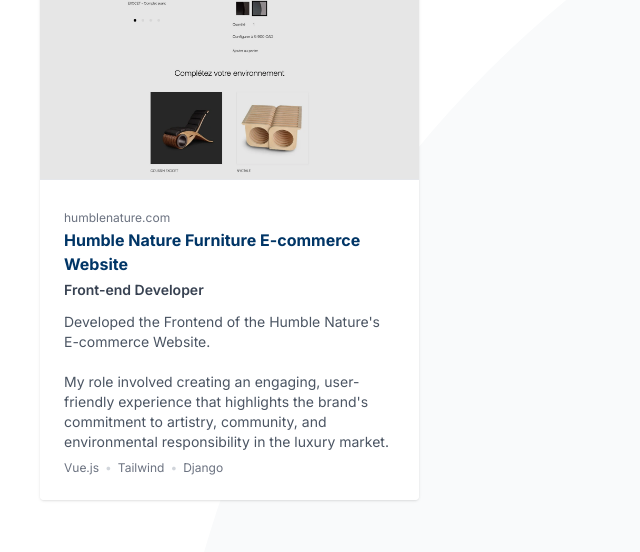
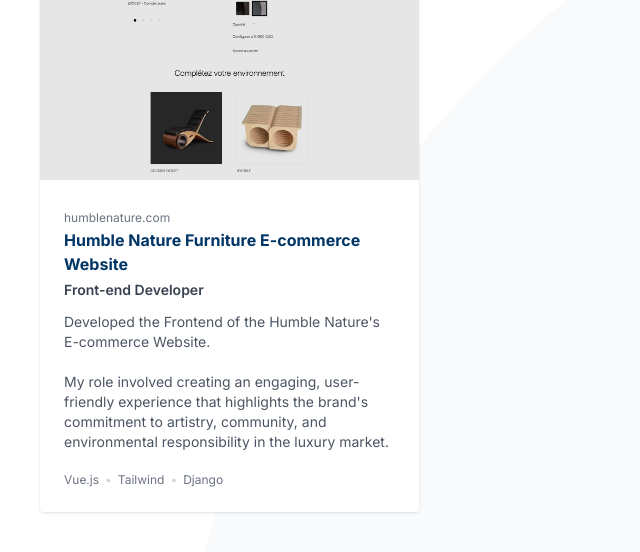
Before and after one commit to erwinmesi/v2.mesi.dev, a Next.js app: page / in a window 1280 px wide. Shown: the part 3913-4465 px from the top of the page, without its empty margins (0-640 px from the left). Built offline with nearby package versions, Linux system fonts and the light colour scheme.

Commit message:
feat(projects): add y-spaces on description

```diff
--- a/app/components/HomeProjects.tsx
+++ b/app/components/HomeProjects.tsx
@@ -76,7 +76,7 @@
                           {project.role}
                         </p>
                         <div
-                          className="text-sm mt-3 text-typo-600"
+                          className="text-sm py-3 text-typo-600"
                           dangerouslySetInnerHTML={{
                             __html: project.description,
                           }}
```
